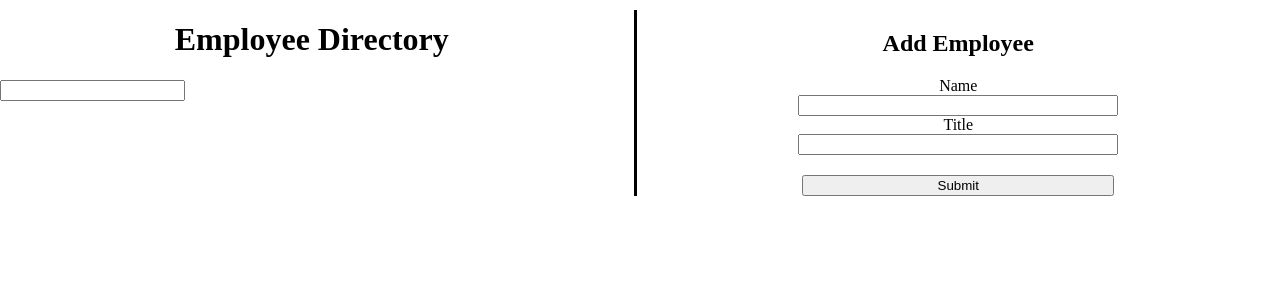
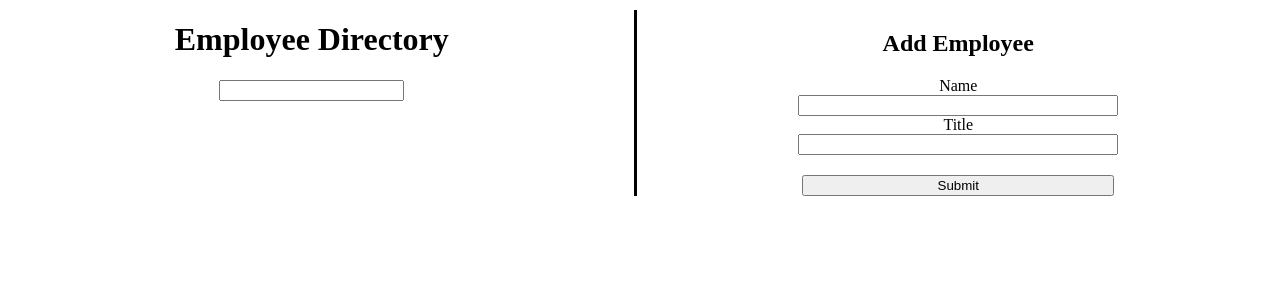
Before and after one commit to JadeTwo/employee-list, a React (Vite) app: page / in a window 1280 px wide. Shown: the top 300 px of the page. Built offline with nearby package versions, Linux system fonts and the light colour scheme.

Commit message:
second commit

```diff
--- a/src/App.css
+++ b/src/App.css
@@ -56,3 +56,8 @@ form button {
     width: 50%;
     margin-top: 20px;
 }
+
+.searchbar {
+    display: flex;
+    justify-content: center;
+}
--- a/src/components/Form.jsx
+++ b/src/components/Form.jsx
@@ -21,7 +21,8 @@ export default function Form({ setEmployees }) {
 
         setEmployees((prevEmployees) => [newEmployee, ...prevEmployees]);
 
-        console.log(newEmployee);
+        setName('')
+        setTitle('')
     }
 
     return (
--- a/src/components/SearchBar.jsx
+++ b/src/components/SearchBar.jsx
@@ -1,11 +1,13 @@
 function SearchBar({ filterText, setFilterText }) {
 
     return (
-        <input
-            type="text"
-            value={filterText}
-            onChange={(e) => setFilterText(e.target.value)}
-        />
+        <div className="searchbar">
+            <input
+                type="text"
+                value={filterText}
+                onChange={(e) => setFilterText(e.target.value)}
+            />
+        </div>
     )
 }
 
```
